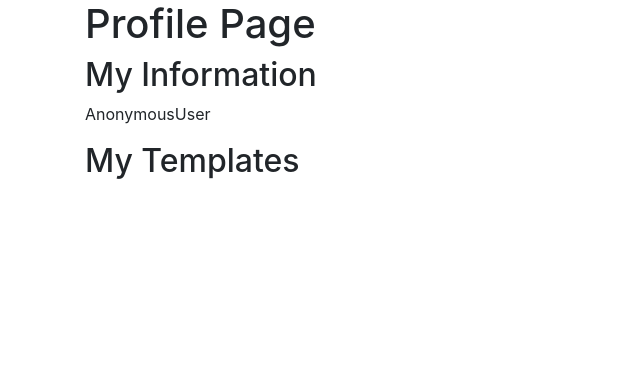
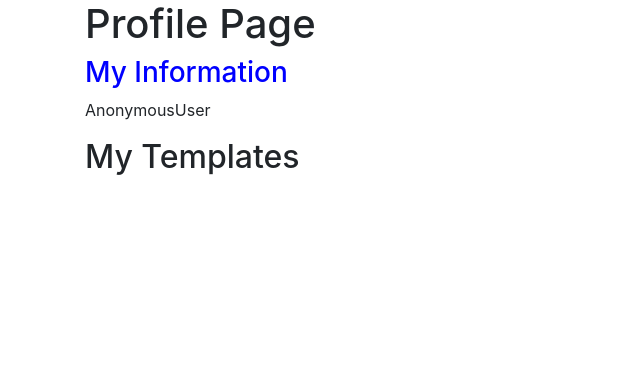
Before and after one commit to AnthonyEsquivel/CivicConnect, a Django app: page /profile/ in a window 1280 px wide. Shown: the part 56-434 px from the top of the page, without its empty margins (0-640 px from the left). Run offline with Django 3.2, Linux system fonts and the light colour scheme; data that the repository does not hold is empty; some libraries are stand-ins or nearby versions.

```diff
--- a/mainapp/templates/mainapp/profile.html
+++ b/mainapp/templates/mainapp/profile.html
@@ -1,7 +1,7 @@
 {% extends 'mainapp/base.html' %}
 {% block content %}
 <h1>Profile Page</h1>
-<h2>My Information</h2>
+<h3 style="color:blue;">My Information</h3>
 <!-- user information -->
 
 <p> {{ user }} </p>
```
Also changed, not shown: db.sqlite3.
